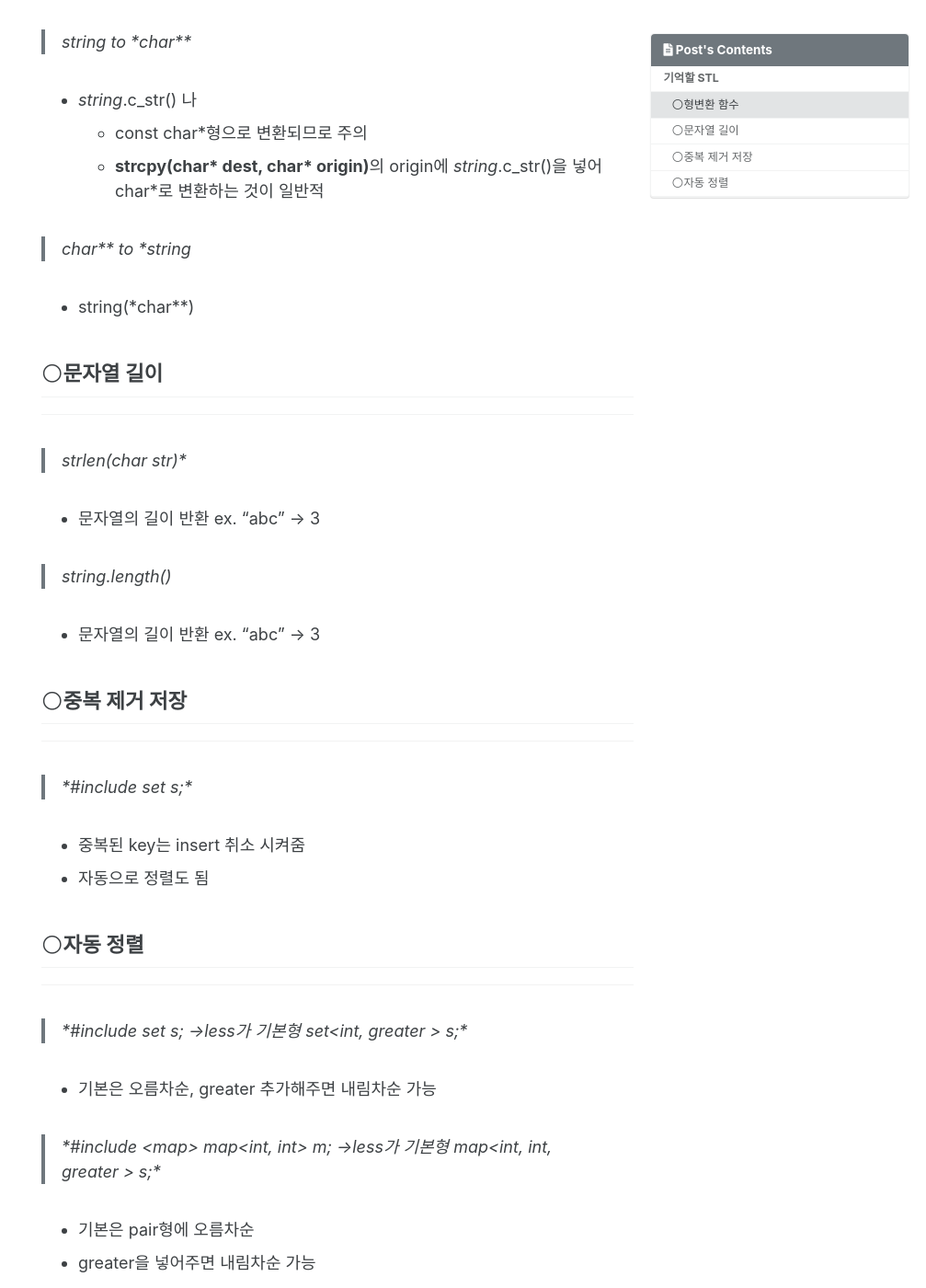
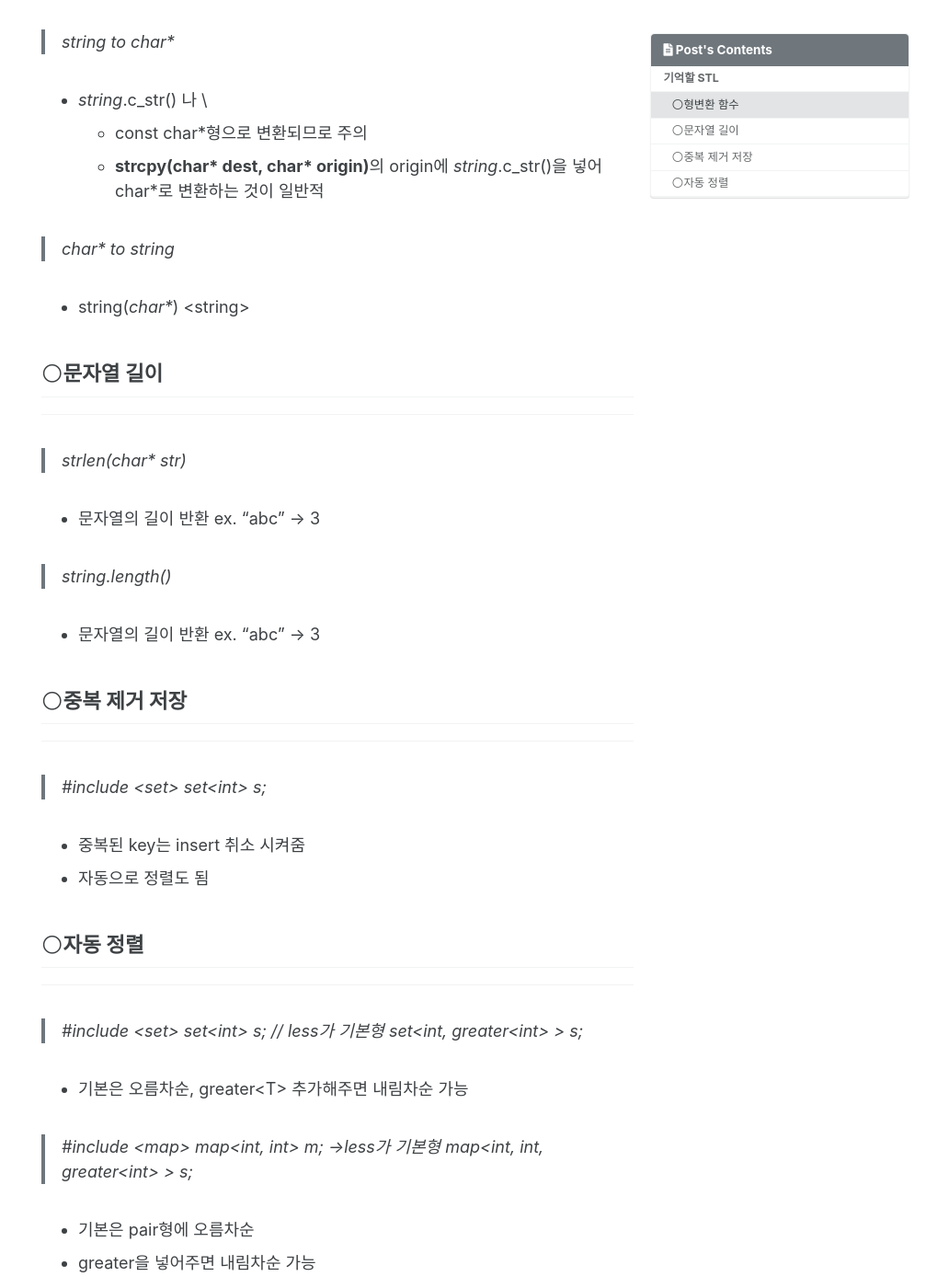
Before and after one commit to ldayeon/ldayeon.github.io, a Jekyll site: the page built from _posts/2020-11-06-기억할-STL.md, in a window 1280 px wide and 1400 px high, scrolled down 510 px. Shown: the whole window at 92% size, without its empty margins (273-1280 px from the left). Built offline with Jekyll 4.4.1, drawn with Linux system fonts in a browser that asks for light colours; cached includes are drawn as plain includes; comment, search, counter and statistics services are not loaded; some of the changed text lies outside the part shown.

```diff
--- a/_posts/2020-11-06-기억할-STL.md
+++ b/_posts/2020-11-06-기억할-STL.md
@@ -25,23 +25,23 @@ toc_label: "Post's Contents"
 
 > *int, double, float, long* to *string*
 
-- to_string(*integer*) <string>
+- to_string(*integer*) \<string>
 
-> *string* to *char**
+> *string* to _char*_
 
-- *string*.c_str() <string.h>나 <cstring>
+- *string*.c_str() <string.h>나 \<cstring>
   - const char*형으로 변환되므로 주의
   - **strcpy(char* dest, char* origin)**의 origin에 *string*.c_str()을 넣어 char*로 변환하는 것이 일반적
 
-> *char** to *string*
+> _char*_ to *string*
 
-- string(*char**) <string>
+- string(_char*_) \<string>
 
 ## 🌕문자열 길이
 
 ---
 
-> *strlen(char* str)*
+> _strlen(char* str)_
 
 - 문자열의 길이 반환 ex. "abc" → 3
 
@@ -53,8 +53,8 @@ toc_label: "Post's Contents"
 
 ---
 
-> *#include <set>
-set<int> s;*
+> #include \<set>
+> set\<int> s;
 
 - 중복된 key는 insert 취소 시켜줌
 - 자동으로 정렬도 됨
@@ -63,15 +63,15 @@ set<int> s;*
 
 ---
 
-> *#include <set>
-set<int> s; →less가 기본형
-set<int, greater<int> > s;*
+> *#include \<set>
+set\<int> s; // less가 기본형
+set<int, greater\<int> > s;*
 
-- 기본은 오름차순, greater<T> 추가해주면 내림차순 가능
+- 기본은 오름차순, greater\<T> 추가해주면 내림차순 가능
 
-> *#include <map>
+> *#include \<map>
 map<int, int> m; →less가 기본형
-map<int, int, greater<int> > s;*
+map<int, int, greater\<int> > s;*
 
 - 기본은 pair형에 오름차순
 - greater<key의 자료형>을 넣어주면 내림차순 가능
```
Also changed, not shown: _posts/2020-11-08-우아한테크코스-2019년.md (added, +345 -0 lines).
